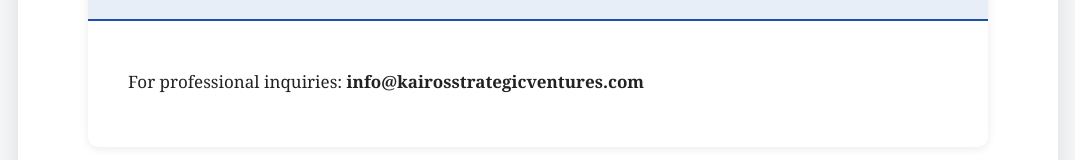
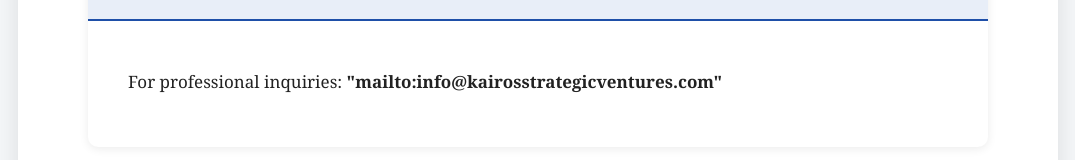
Before and after one commit to rwhite710/kairosstrategicventures.github.io, a plain HTML site: page index.html in a window 1280 px wide. Shown: the part 1943-2103 px from the top of the page, without its empty margins (102-1177 px from the left). Drawn offline with Linux system fonts and the light colour scheme.

Commit message:
Fix mailto link in contact information

```diff
--- a/index.html
+++ b/index.html
@@ -225,7 +225,7 @@
             <h2>Contact</h2>
         </div>
         <div class="card-content">
-            <p>For professional inquiries: <strong>info@kairosstrategicventures.com</strong></p>
+            <p>For professional inquiries: <strong>"mailto:info@kairosstrategicventures.com"</strong></p>
         </div>
     </div>
 
```
